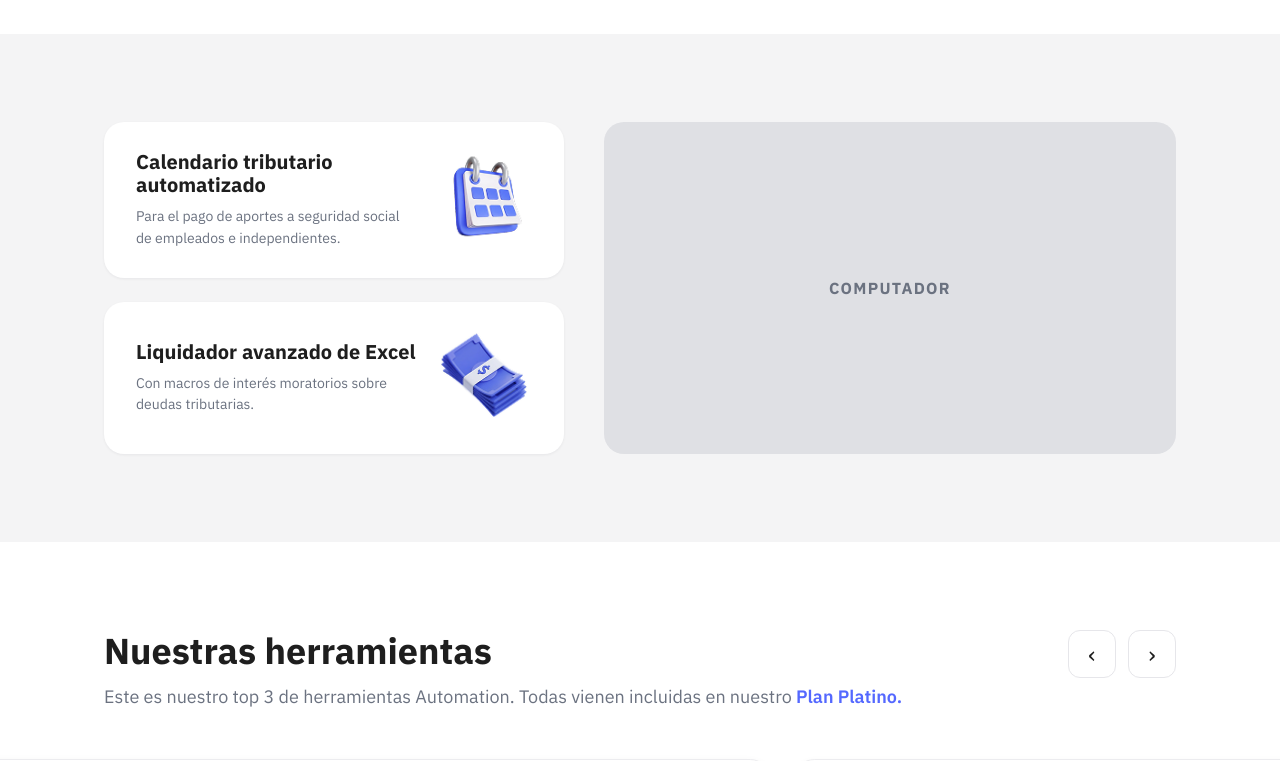
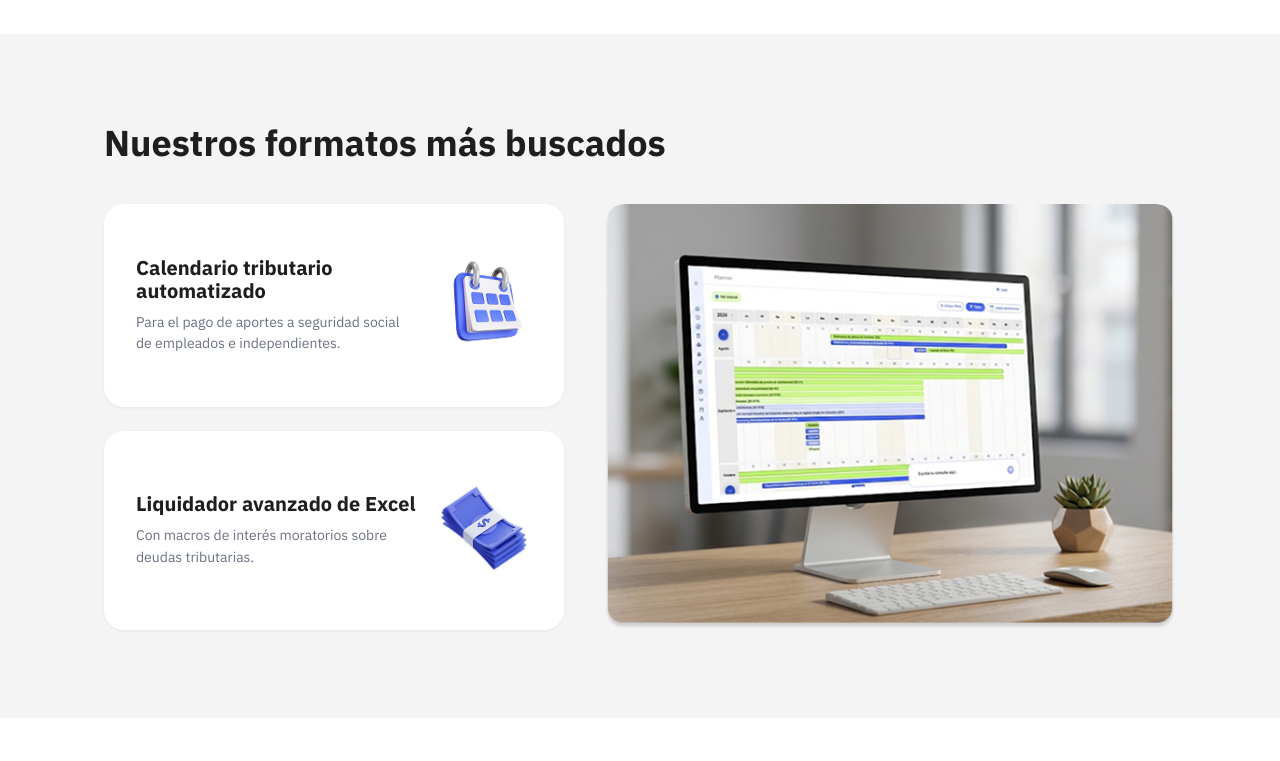
Before and after one commit to juanfonseca46/actualicese-landing, a plain HTML site: page index.html in a window 1280 px wide. Shown: the part 1440-2201 px from the top of the page. Drawn offline with Linux system fonts and the light colour scheme.

Commit message:
Topbar: reemplaza Beneficios por Iniciar sesión + sección Beneficios con título e imagen
- Topbar según Figma: Planes, Herramientas, Iniciar sesión
- Sección Beneficios: título "Nuestros formatos más buscados" e imagen beneficios.png

Co-Authored-By: Claude Opus 4.8 <noreply@anthropic.com>

```diff
--- a/css/components.css
+++ b/css/components.css
@@ -113,6 +113,7 @@
   background: var(--color-surface-alt);
   padding-block: var(--section-y);
 }
+.benefits__title { margin-bottom: 40px; }
 .benefits__inner {
   display: grid;
   grid-template-columns: minmax(0, 460px) minmax(0, 1fr);
@@ -140,13 +141,14 @@
 }
 .benefits__media {
   border-radius: var(--radius-lg);
-  background: #dfe0e4;
-  display: grid;
-  place-items: center;
+  overflow: hidden;
+}
+.benefits__img {
+  width: 100%;
+  height: 100%;
   min-height: 320px;
-  color: var(--color-muted);
-  font-weight: 700;
-  letter-spacing: 0.08em;
+  object-fit: cover;
+  display: block;
 }
 
 /* ---------------- Herramientas / Tool card ---------------- */
--- a/css/main.css
+++ b/css/main.css
@@ -2,8 +2,8 @@
    MAIN — punto de entrada de estilos
    Importa los módulos en orden (cascada controlada)
    ============================================================ */
-@import "variables.css?v=9";
-@import "reset.css?v=9";
-@import "base.css?v=9";
-@import "components.css?v=9";
-@import "responsive.css?v=9";
+@import "variables.css?v=10";
+@import "reset.css?v=10";
+@import "base.css?v=10";
+@import "components.css?v=10";
+@import "responsive.css?v=10";
--- a/index.html
+++ b/index.html
@@ -11,7 +11,7 @@
   <link rel="preconnect" href="https://fonts.gstatic.com" crossorigin>
   <link href="https://fonts.googleapis.com/css2?family=IBM+Plex+Sans:wght@400;500;600;700&display=swap" rel="stylesheet">
 
-  <link rel="stylesheet" href="css/main.css?v=9">
+  <link rel="stylesheet" href="css/main.css?v=10">
 </head>
 <body>
 
@@ -29,8 +29,8 @@
       <nav class="site-nav" id="primary-nav" aria-label="Navegación principal">
         <ul class="nav-list">
           <li><a href="#planes" class="nav-btn">Planes</a></li>
-          <li><a href="#beneficios" class="nav-btn">Beneficios</a></li>
           <li><a href="#herramientas" class="nav-btn">Herramientas</a></li>
+          <li><a href="#" class="nav-btn">Iniciar sesión</a></li>
         </ul>
       </nav>
     </div>
@@ -107,8 +107,10 @@
 
     <!-- ============================ BENEFICIOS ============================ -->
     <section class="benefits" id="beneficios">
-      <div class="container benefits__inner">
-        <div class="benefits__list">
+      <div class="container">
+        <h2 class="section__title benefits__title">Nuestros formatos más buscados</h2>
+        <div class="benefits__inner">
+          <div class="benefits__list">
           <article class="benefit">
             <div class="benefit__text">
               <h3 class="benefit__title">Calendario tributario automatizado</h3>
@@ -126,9 +128,9 @@
           </article>
         </div>
 
-        <!-- Placeholder "COMPUTADOR" tal como aparece en el diseño -->
-        <div class="benefits__media" aria-hidden="true">
-          <span>COMPUTADOR</span>
+          <div class="benefits__media">
+            <img src="assets/images/beneficios.png" alt="Panel del calendario tributario automatizado de Actualícese" class="benefits__img">
+          </div>
         </div>
       </div>
     </section>
```
Also changed, not shown: assets/images/beneficios.png (added).
